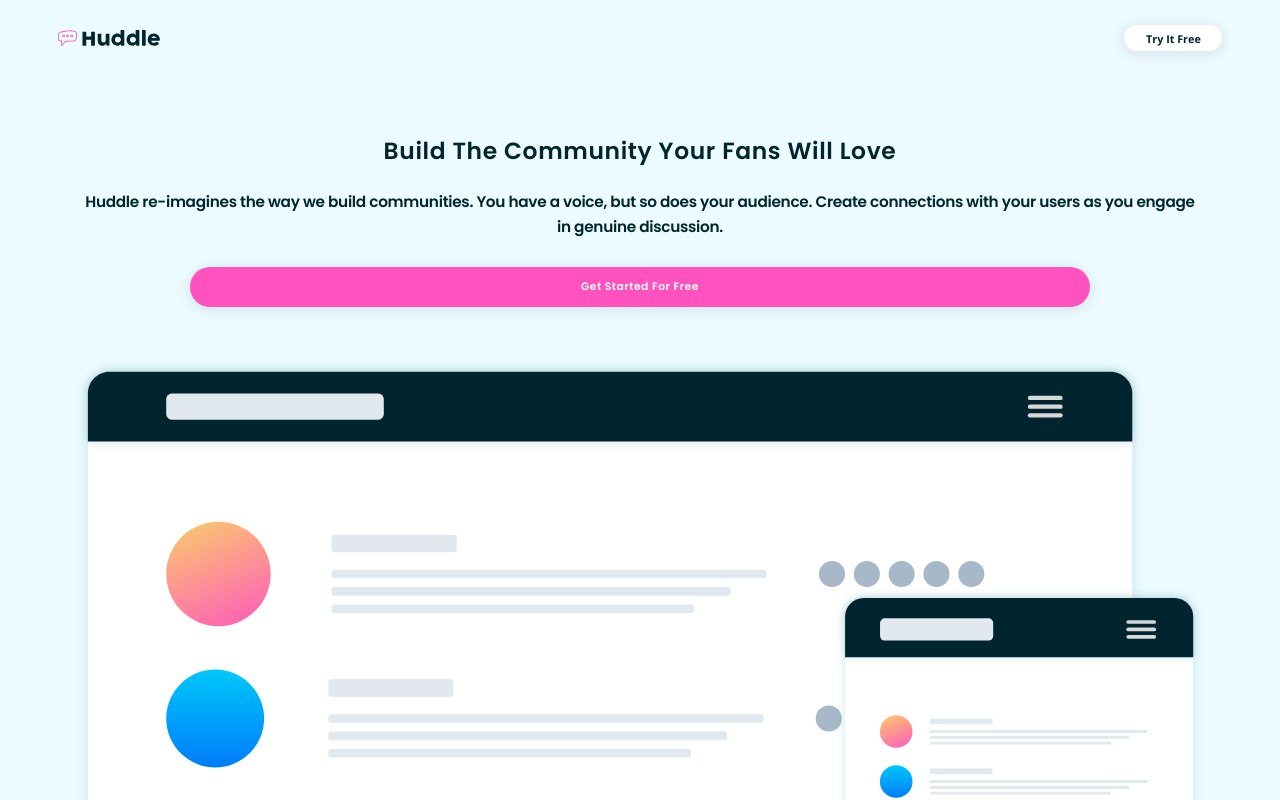
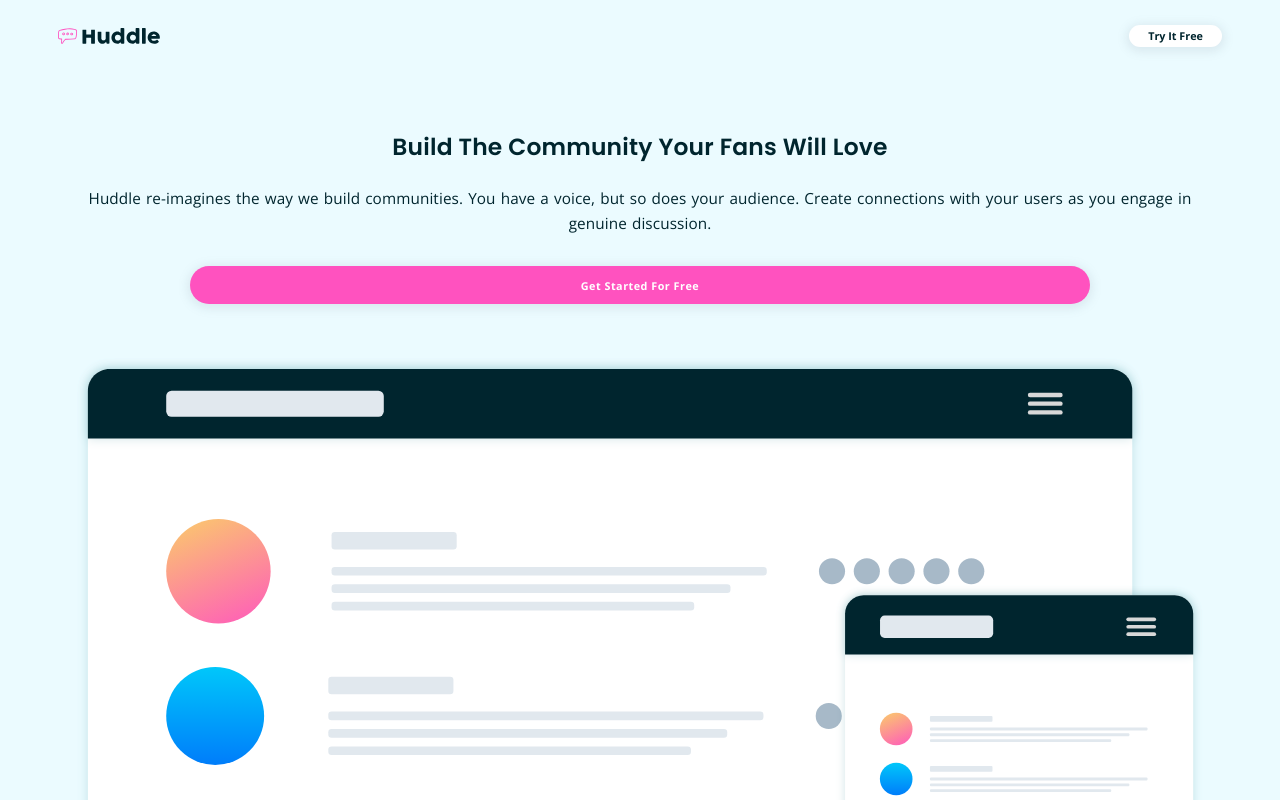
Before and after one commit to Yemisrach15/FEM, a JavaScript app in the folder huddle-landing-page-with-alternating-feature-blocks/: page / in a window 1280 px wide. Shown: the top 800 px of the page. Built offline with nearby package versions, Linux system fonts and the light colour scheme; the HTML template or start-up script is replaced by a standard one.

Commit message:
Adjust header style, fix font-family

```diff
--- a/huddle-landing-page-with-alternating-feature-blocks/src/components/styles/Button.styled.js
+++ b/huddle-landing-page-with-alternating-feature-blocks/src/components/styles/Button.styled.js
@@ -7,7 +7,7 @@ export const Button = styled.button`
     box-shadow: 0px 2px 10px 3px hsl(208deg 11% 55% / 15%);
     font-size: 1em;
     font-weight: 700;
-	padding: 0.5em 2em;
+	padding: 0.3em 1.8em;
 
     ${props => props.primary && css`
         width: 80%;
--- a/huddle-landing-page-with-alternating-feature-blocks/src/components/styles/Global.js
+++ b/huddle-landing-page-with-alternating-feature-blocks/src/components/styles/Global.js
@@ -4,7 +4,7 @@ import { color } from "styled-system";
 export default createGlobalStyle`
     * {
         box-sizing: border-box;
-        font-family: 'Poppins', sans-serif;
+        font-family: 'Open Sans', sans-serif;
         font-size: 18px;
         margin: 0;
         padding: 0;
--- a/huddle-landing-page-with-alternating-feature-blocks/src/components/styles/Header.styled.js
+++ b/huddle-landing-page-with-alternating-feature-blocks/src/components/styles/Header.styled.js
@@ -19,15 +19,17 @@ export const Logo = styled.img`
 `
 
 export const H1 = styled.h1`
+    font-family: 'Poppins', sans-serif;
     font-size: 1.3em;
-    letter-spacing: 0.65px;
+    letter-spacing: 0.2px;
     line-height: 1.6;
     margin-bottom: 0.9em;
 `
 
 export const P = styled.p`
     font-size: 0.85em;
-    letter-spacing: -0.3px;
+    letter-spacing: 0.1px;
     line-height: 1.6;
-    margin-bottom: 1.8em;
+    margin-bottom: 2em;
+    word-spacing: 1px;
 `
```
